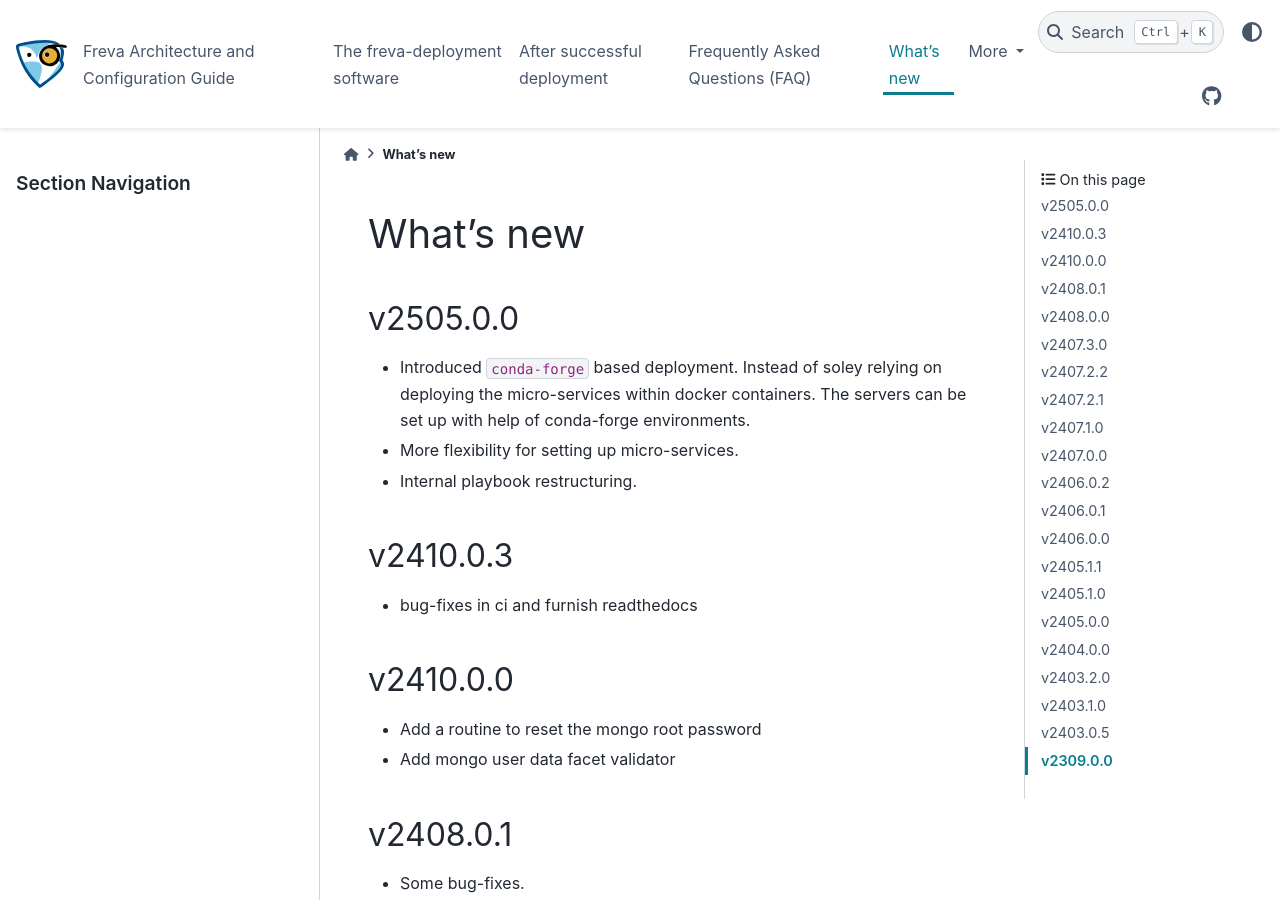
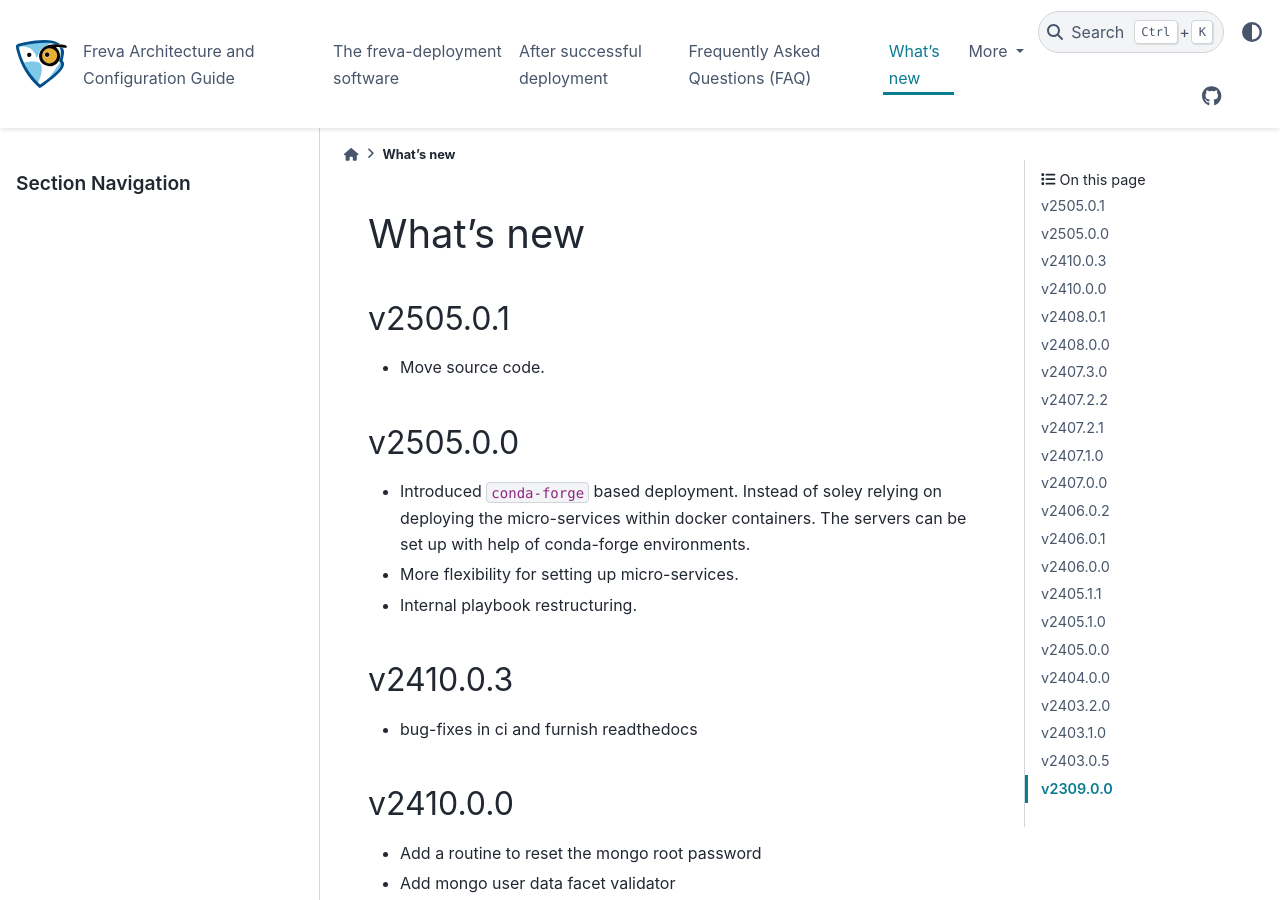
Before and after one commit to FREVA-CLINT/freva-deployment, a Sphinx documentation site: the page built from docs/whatsnew.rst, in a window 1280 px wide and 900 px high. Built offline with Sphinx 7.4.7 and the PyData theme 0.15.4, drawn with Linux system fonts in a browser that asks for light colours.

Commit message:
Improve docs.

```diff
--- a/docs/whatsnew.rst
+++ b/docs/whatsnew.rst
@@ -6,6 +6,10 @@ What's new
 .. toctree::
    :maxdepth: 0
    :titlesonly:
+
+v2505.0.1
+~~~~~~~~~
+* Move source code.
 
 v2505.0.0
 ~~~~~~~~~
```
